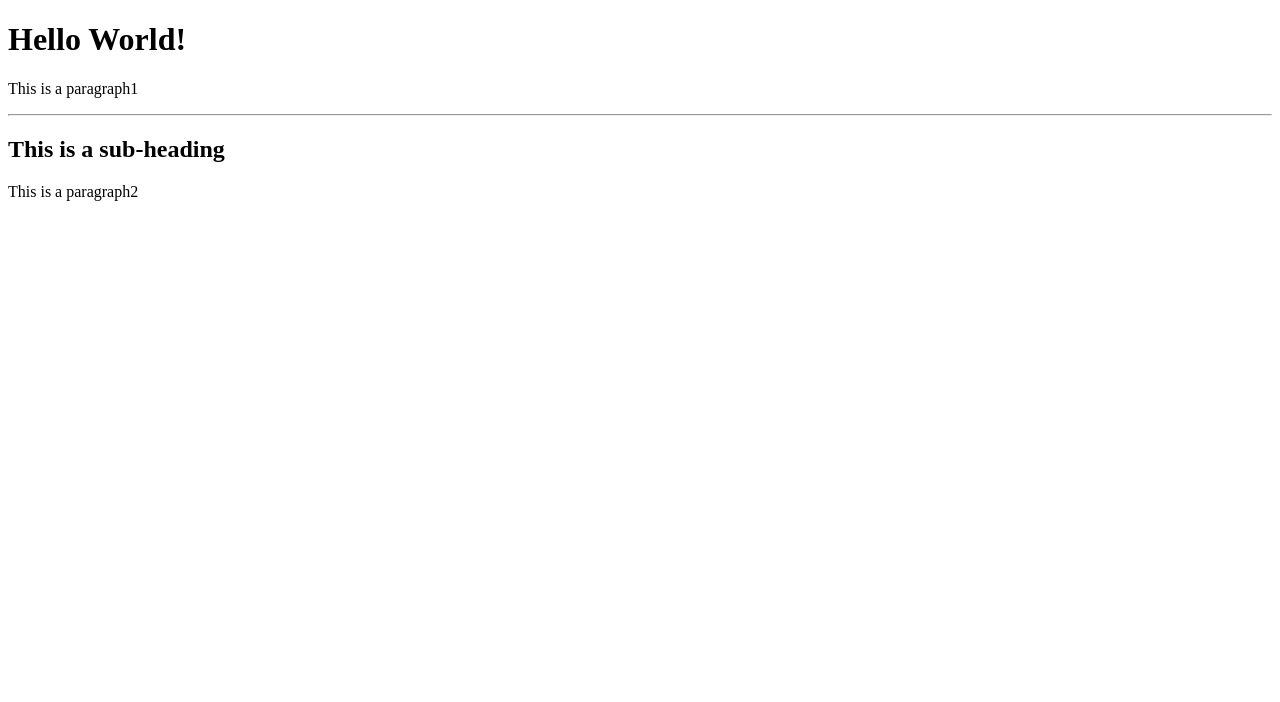
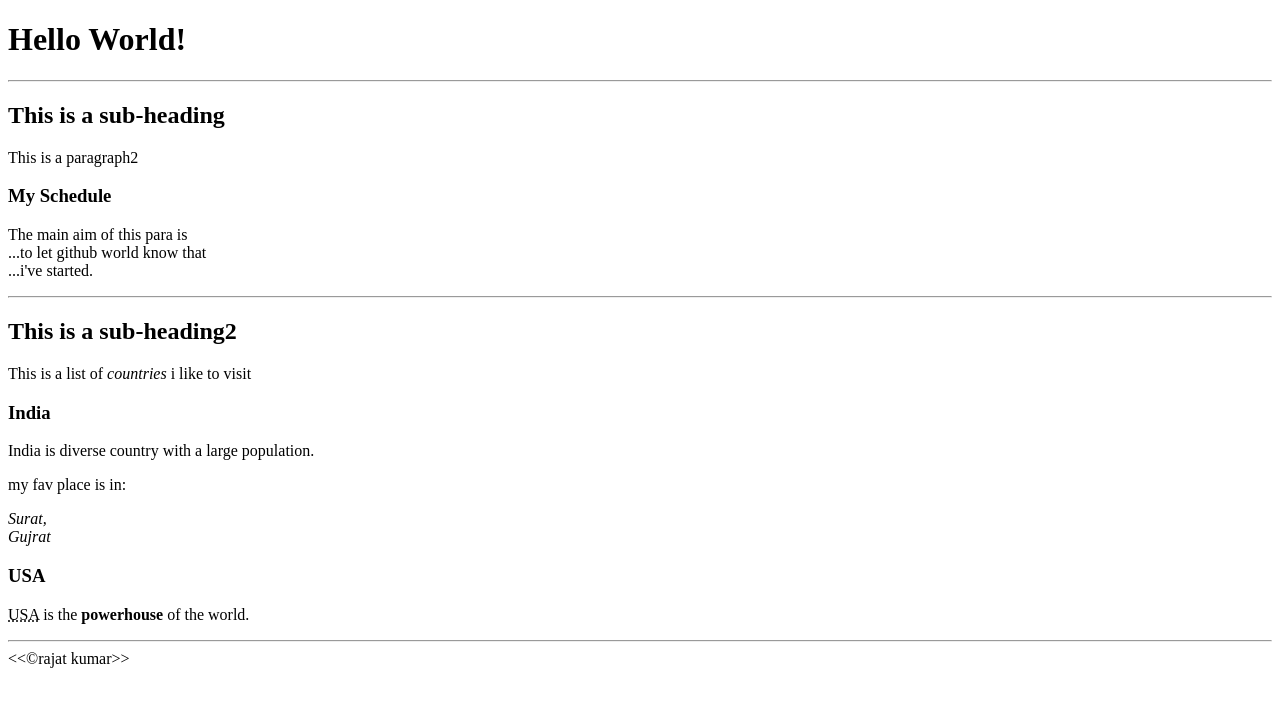
Before and after one commit to R-kumarrrr/Basics, a plain HTML site: page index.html in a window 1280 px wide. Drawn offline with Linux system fonts and the light colour scheme.

Commit message:
Add files via upload
Text Basics

```diff
--- a/index.html
+++ b/index.html
@@ -10,11 +10,32 @@
 <body>
     <!-- Main heading -->
     <h1>Hello World!</h1>
-    <p>This is a paragraph1</p>
     <hr>
+
     <!-- Sub heading -->
     <h2>This is a sub-heading</h2>
     <!-- paragraph -->
     <p>This is a paragraph2</p>
+    <!-- Sub topic -->
+    <h3>My Schedule</h3>
+    <p>The main aim of this para is <br>
+        ...to let github world know that <br>
+        ...i've started.
+    </p>
+    <hr>
+        <!-- Sub heading -->
+        <h2>This is a sub-heading2</h2>
+        <!-- paragraph -->
+        <p>This is a list of <em>countries</em> i like to visit</p>
+        <!-- Sub topic -->
+        <h3>India</h3>
+        <p>India is diverse country with a large population.
+        </p>
+        <p>my fav place is in:</p>
+        <address>Surat, <br>Gujrat</address>
+        <h3>USA</h3>
+        <p><abbr title="United States Of America">USA</abbr> is the <strong>powerhouse</strong> of the world.</p>
+        <hr>
+        &lt;&lt;&copy;rajat kumar&gt;&gt;
 </body>
 </html>
```
